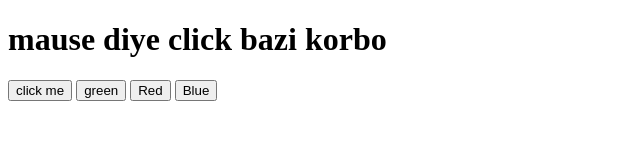
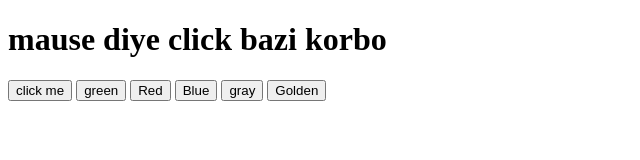
Before and after one commit to jahangiralam7864/Assignment-peparation-5, a plain HTML site: page button.html in a window 1280 px wide. Shown: the whole page, without its empty margins (0-640 px from the left). Drawn offline with Linux system fonts and the light colour scheme.

Commit message:
gold button add

```diff
--- a/button.html
+++ b/button.html
@@ -16,6 +16,10 @@
 
     <button id="make-blue">Blue</button>
 
+    <button id="make-gray-button">gray</button>
+
+    <button id="make-golden">Golden</button>
+
     <script src="button.js"></script>
 </body>
 </html>
--- a/button.js
+++ b/button.js
@@ -3,7 +3,18 @@ function makeRed() {
 }
 
 const blueButton = document.getElementById('make-blue');
-        blueButton.onclick = makeblue;
-        function makeblue() {
-            document.body.style.backgroundColor = 'blue';
-        }
+blueButton.onclick = makeblue;
+function makeblue() {
+    document.body.style.backgroundColor = 'blue';
+}
+
+const grayButton = document.getElementById('make-gray-button');
+grayButton.onclick = function () {
+    document.body.style.backgroundColor = 'gray';
+}
+
+const goldenButton = document.getElementById('make-golden');
+goldenButton.addEventListener('click',makeGoldenutton);
+function makeGoldenutton() {
+    document.body.style.backgroundColor = 'gold';
+}
```
